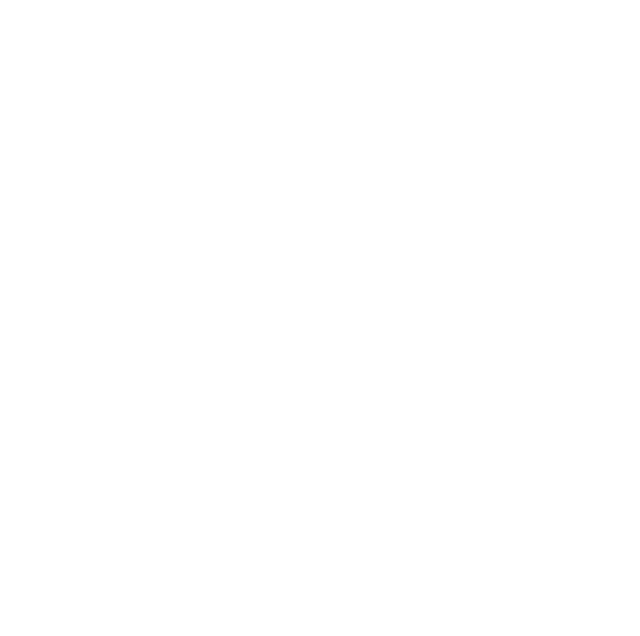
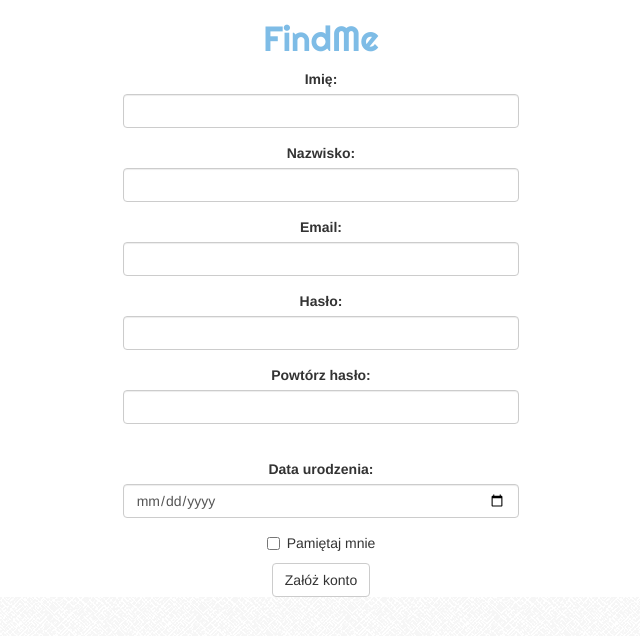
Before and after one commit to Rozbitki/chillouthackathon2017, a plain HTML site: page web/registration.html in a window 1280 px wide. Shown: the whole page, without its empty margins (319-959 px from the left). Drawn offline with nearby package versions, Linux system fonts and the light colour scheme; files whose address does not match are found by name.

Commit message:
Login + registration

```diff
--- a/web/registration.html
+++ b/web/registration.html
@@ -2,9 +2,69 @@
 <html lang="en">
 <head>
     <meta charset="UTF-8">
-    <title>registration</title>
+    <title>FindMe - Rejestracja</title>
+	<link rel="stylesheet" href="https://maxcdn.bootstrapcdn.com/bootstrap/3.3.7/css/bootstrap.min.css" />
+    <link rel="stylesheet" type="text/css" href="style/style.css" />
+	 <link href="https://fonts.googleapis.com/css?family=Barlow+Condensed|Righteous" rel="stylesheet" />
+	 <script src="https://ajax.googleapis.com/ajax/libs/jquery/2.1.1/jquery.min.js"></script>
 </head>
 <body>
+<div class="container-fluid">
 
+  <div class="row">
+  <div class="col-md-4"></div>
+    <div class="col-md-4 text-center">
+	<h1 id="title-logo">FindMe</h1>
+	<form>
+	<div class="form-group">
+    <label for="name">Imię:</label>
+    <input type="name" class="form-control" id="name">
+  </div>
+
+  <div class="form-group">
+    <label for="surname">Nazwisko:</label>
+    <input type="surname" class="form-control" id="surname"">
+  </div>
+
+
+  <div class="form-group">
+    <label for="email">Email:</label>
+    <input type="email" class="form-control" id="email">
+  </div>
+
+	  <div class="form-group">
+		<label>Hasło: </label>
+		<input name="password"  class="form-control" id="password" type="password" />
+	</div>
+	  <div class="form-group">
+<label>Powtórz hasło: </label>
+  <input type="password" name="confirm_password"  class="form-control" id="confirm_password" />
+ <br> <span id='message'></span>
+</div>
+
+<div class="form-group">
+        <label class="control-label" for="date">Data urodzenia:</label>
+        <input class="form-control" id="date" name="date" placeholder="MM/DD/YYY" type="date"/>
+      </div>
+
+  <div class="checkbox">
+    <label><input type="checkbox"> Pamiętaj mnie</label>
+  </div>
+  <button type="submit" class="btn btn-default">Załóż konto</button>
+</form>
+
+  </div>
+  <div class="col-md-4"></div>
+</div>
+
+
+<script type="text/javascript">
+$('#password, #confirm_password').on('keyup', function () {
+  if ($('#password').val() == $('#confirm_password').val()) {
+    $('#message').html('Matching').css('color', 'green');
+  } else
+    $('#message').html('Not Matching').css('color', 'red');
+});
+</script>
 </body>
 </html>
--- a/web/style/style.css
+++ b/web/style/style.css
@@ -124,6 +124,14 @@ blockquote{
 
 .form-group{
 
-	width: 60%;
+	width: 100%;
+	text-align: center;
 	align-items: center;
 }
+
+#title-logo{
+	font-family: 'Righteous', cursive;
+	font-size: 35px;
+	tezt-align: center;
+	color: #7EBCE6;
+}
```
Also changed, not shown: web/login.html (+13 -4 lines).
